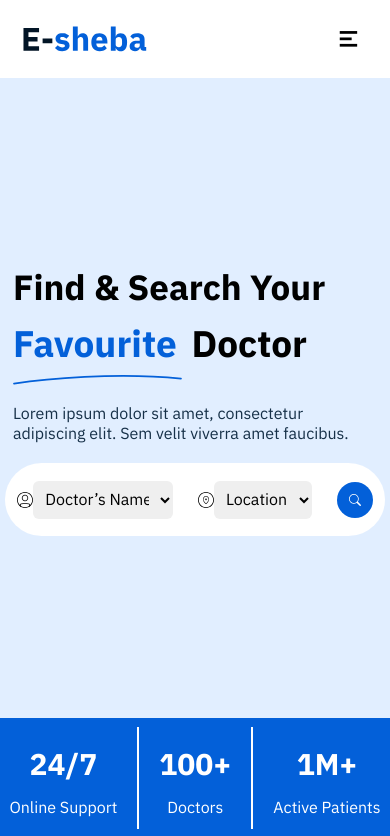
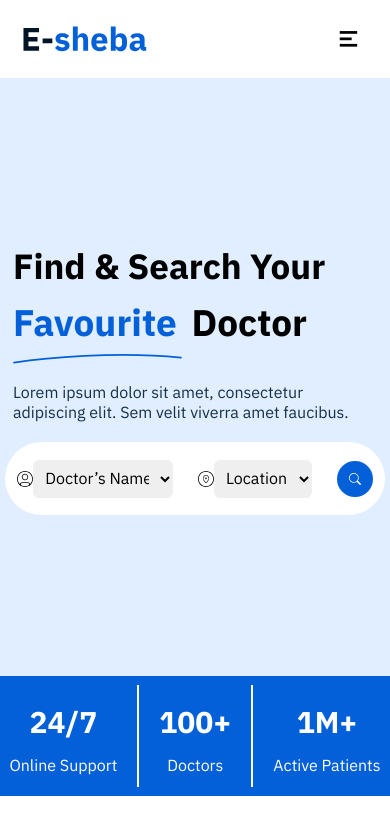
Before and after one commit to Ajinormotor/E-sheba-, a React (Vite) app: page / in a window 390 px wide. Shown: the top 836 px of the page. Built offline with nearby package versions, Linux system fonts and the light colour scheme.

Commit message:
reolving the hero bug

```diff
--- a/src/component/Hero.jsx
+++ b/src/component/Hero.jsx
@@ -13,112 +13,106 @@ const Hero = () => {
 
 
   return (
-<section className="flex flex-col bg-lightBlue-0 w-full max-w-[1300px]  h-[90vh] md:h-[85vh]">
-
-
-
-
+<section className="flex flex-col flex-grow bg-lightBlue-0 w-full max-w-[1300px] h-[85vh]">
+  <div className="flex-grow flex flex-col justify-center items-center p-[5px]">
+    <div className="flex flex-col gap-[20px] w-full items-start md:px-[2rem] z-10">
+      {/* First Div */}
+      <div className="w-full gap-[35px] px-[0.5rem]">
         <div className="flex flex-col">
-
-
-
-
-
-
+          <h1 className="font-[700] md:text-[64px] md:leading-[83px] text-[35px] leading-[55px] text-darkBlue-0 font-ibm w-full">
+            Find & Search Your
+          </h1>
+          <ul className="flex items-start md:gap-[20px]">
+            <li className="flex flex-col md:max-w-[278px]">
+              <h1 className="font-[700] md:text-[64px] md:leading-[83px] text-[37px] leading-[57px] text-darkBlue-0 font-ibm w-full text-normalBlue-0">
+                Favourite
+              </h1>
+              <img
+                src={hero_arrow}
+                alt="underline_icon"
+                className="w-[68%] md:w-full md:h-[20px] h-[15px]"
+              />
+            </li>
+            <li className="ml-[-4.4rem] md:ml-0">
+              <h1 className="font-[700] md:text-[64px] md:leading-[83px] text-[37px] leading-[57px] text-darkBlue-0 font-ibm">
+                Doctor
+              </h1>
+            </li>
+          </ul>
+        </div>
+        <p className="max-w-[419px] w-full font-[400] text-[16px] leading-[20px] text-blurBlue-0 font-ibm pt-[1rem]">
+          Lorem ipsum dolor sit amet, consectetur adipiscing elit. Sem velit viverra amet faucibus.
+        </p>
       </div>
 
-
- <div className="flex flex-grow justify-center items-center p-[5px]">
-
-  <div className="flex flex-col gap-[20px]   w-full items-start md:px-[2rem]  z-10">
-
-
-{/* first div */}
-
-    <div className="w-full gap-[35px] px-[0.5rem]">
-
-      <div className="flex flex-col">
-      <h1  className=" font-[700] md:text-[64px] md:leading-[83px] text-[35px] leading-[55px] text-darkBlue-0 font-ibm w-full">Find & Search Your</h1>
-
-      <ul className="flex items-start md:gap-[20px]">
-
-        <li className="flex flex-col md:max-w-[278px] ">
-        <h1  className=" font-[700] md:text-[64px] md:leading-[83px] text-[37px] leading-[57px] text-darkBlue-0 font-ibm w-full text-normalBlue-0">Favourite</h1>
-          <img src={hero_arrow}  alt="underline_icon"  className="w-[68%] md:w-full md:h-[20px] h-[15px]" />
-        </li>
-
-        <li className="ml-[-4.4rem]  md:ml-0">
-        <h1  className=" font-[700] md:text-[64px] md:leading-[83px] text-[37px] leading-[57px] text-darkBlue-0 font-ibm ">Doctor</h1>
-        </li>
-
-      </ul>
-
-      </div>
-
-      <p className="max-w-[419px] w-full font-[400] text-[16px] leading-[20px] text-blurBlue-0 font-ibm pt-[1rem]">Lorem ipsum dolor sit amet, consectetur adipiscing elit. Sem velit viverra amet faucibus.</p>
-    </div>
-
-
-
-
-{/* second div */}
-    <div className=" bg-white lg:max-w-[590px] w-full h-[73px] flex rounded-[50px] items-center justify-around  px-0.5rem]">
-
+      {/* Second Div */}
+      <div className="bg-white lg:max-w-[590px] w-full h-[73px] flex rounded-[50px] items-center justify-around px-0.5rem]">
         <div className="flex items-center">
-  <img src={doctor_icon} alt="underline_icon" className="w-[16px] h-[16px] md:mr-2" />
+          <img
+            src={doctor_icon}
+            alt="underline_icon"
+            className="w-[16px] h-[16px] md:mr-2"
+          />
           <select
             className="rounded-md p-2 focus:outline-none focus:ring-2 focus:ring-blue-500 md:w-full w-[140px]"
             defaultValue=""
           >
-    <option value="" disabled className=" font-[400] text-[16px] leading-[20px] text-black font-ibm">
+            <option
+              value=""
+              disabled
+              className="font-[400] text-[16px] leading-[20px] text-black font-ibm"
+            >
               Doctor’s Name
             </option>
             <option value="option1">Dr Faruk</option>
             <option value="option2">Dr Annabel </option>
             <option value="option3">Dr Christopher</option>
           </select>
-
         </div>
 
-
         <div className="flex items-center">
-  <img src={location_icon} alt="underline_icon" className="w-[16px] h-[16px] md:mr-2" />
+          <img
+            src={location_icon}
+            alt="underline_icon"
+            className="w-[16px] h-[16px] md:mr-2"
+          />
           <select
             className="rounded-md p-2 focus:outline-none focus:ring-2 focus:ring-blue-500"
             defaultValue=""
           >
-    <option value="" disabled className=" font-[400] text-[16px] leading-[20px] text-black font-ibm">
+            <option
+              value=""
+              disabled
+              className="font-[400] text-[16px] leading-[20px] text-black font-ibm"
+            >
               Location
             </option>
             <option value="option1">USA</option>
             <option value="option2">England</option>
             <option value="option3">France</option>
           </select>
-
         </div>
 
         <div className="rounded-[50%] md:w-[56px] w-[36px] h-[36px] md:h-[56px] bg-normalBlue-0 flex items-center justify-center">
-<img src={search_icon} alt="underline_icon" className="w-[12px] h-[12px] md:w-[16px] md:h-[16px]" />
+          <img
+            src={search_icon}
+            alt="underline_icon"
+            className="w-[12px] h-[12px] md:w-[16px] md:h-[16px]"
+          />
+        </div>
+      </div>
     </div>
 
-
+    {/* Image Div */}
+    <div className="bg-moonBlue-0 max-w-[750px] h-[600px] rounded-[50%] w-full absolute opacity-[50%] right-0 hidden md:block z-[5]"></div>
   </div>
 
-  </div>
-
-{/* image div */}
-<div className="bg-moonBlue-0 max-w-[750px] h-[600px]  rounded-[50%] w-full absolute opacity-[50%] right-0  hidden md:block z-[5]"></div>
-
-  </div>
-
-
-
-  <div className="max-w-full w-full  z-10">
+  {/* BottomHero aligned at the bottom */}
+  <div className="self-end w-full">
     <BottomHero />
   </div>
+</section>
 
-
-</section>
   )
 }
 
```
Lines whose indentation alone changed are shown as unchanged.
